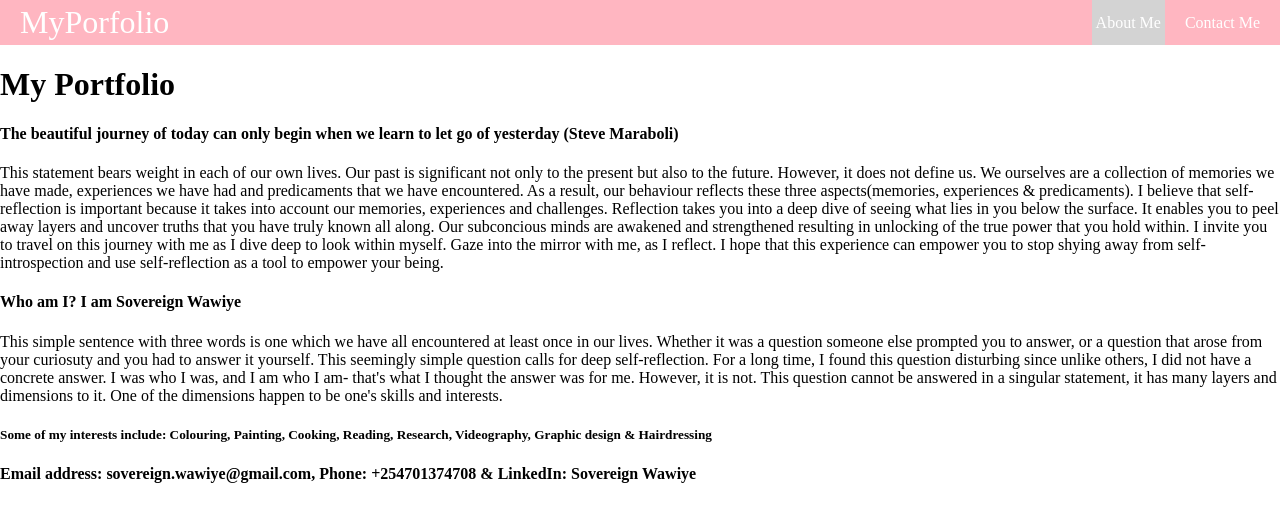
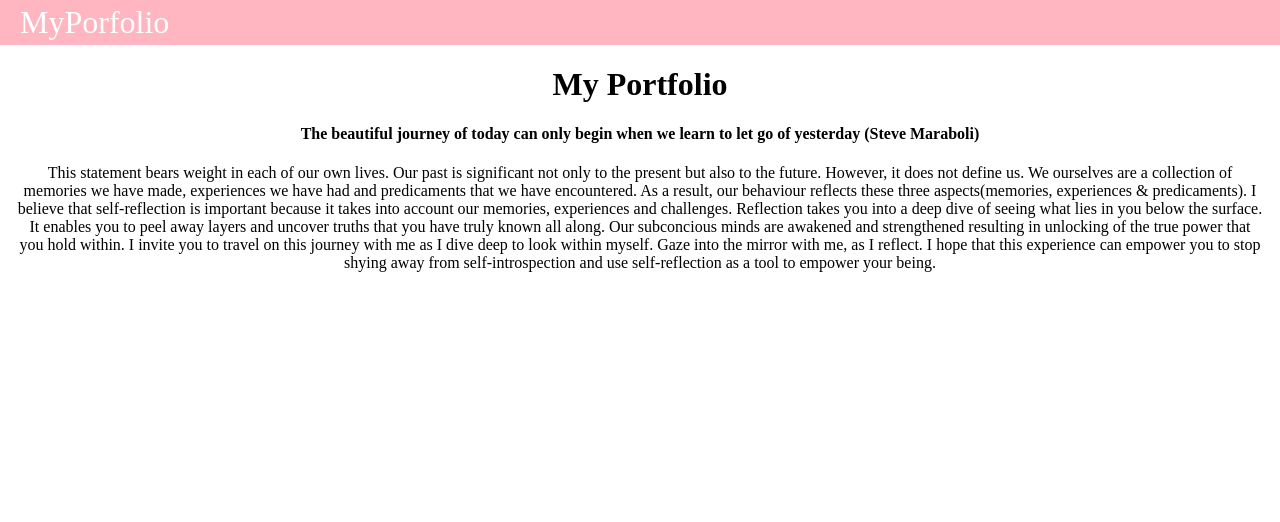
Before and after one commit to swawiye/React-Portfolio, a React (Vite) app: page / in a window 1280 px wide. Shown: the top 522 px of the page. Built offline with nearby package versions, Linux system fonts and the light colour scheme.

Commit message:
navbar styling & functionality

```diff
--- a/package.json
+++ b/package.json
@@ -11,7 +11,8 @@
   },
   "dependencies": {
     "react": "^19.0.0",
-    "react-dom": "^19.0.0"
+    "react-dom": "^19.0.0",
+    "react-router-dom": "^7.5.3"
   },
   "devDependencies": {
     "@eslint/js": "^9.22.0",
--- a/src/App.css
+++ b/src/App.css
@@ -4,6 +4,11 @@
 
 body {
     margin: 0;
+}
+
+.container {
+    margin: 1rem;
+    text-align: center;
 }
 
 .nav {
--- a/src/App.jsx
+++ b/src/App.jsx
@@ -1,33 +1,54 @@
-import Header, {HomeTitle, HomeContent} from './contents/Home';
+import { BrowserRouter as Router, Routes, Route } from 'react-router-dom';
+import HomeContent from './contents/Home';
 //Embedding expressions
-import Question ,{QuestionContent, Interests} from './contents/AboutMe';
+import QuestionContent from './contents/AboutMe';
 //Class based components
 import ReachOut from './contents/ContactMe';
 
 //Rendering children components inside parents, Everything enclosed in the "Parent" wrapper becomes a child
 import Parent from './contents/ContentWrapper';
+
 //Navbar
 import Navbar from './contents/Navbar';
 //Styling
 import "./App.css"
 
 function App() {
+  //let Component
+  //switch (window.location.pathname) {
+  //  case "/":
+  //    Component = HomeContent
+  //    break
+  //  case "/aboutme":
+  //    Component = QuestionContent
+  //    break
+  //  case "/contactme":
+  //    Component = ReachOut
+  //    break
+  //}
   return(
-    <Parent>
-      <Navbar/>
-
-      <Header/>
-      <HomeTitle/>
-      <HomeContent/>
-
-      <Question/>
-      <QuestionContent/>
-      <Interests/>
-
-      <ReachOut email="sovereign.wawiye@gmail.com" phone="+254701374708" linkedin="Sovereign Wawiye"/>
-
-    </Parent>
+    <Router>
+      <Parent>
+        <Navbar/>
+        <div className='container'>
+          <Routes>
+            <Route path="/" element={<HomeContent/>}/>
+            <Route path="/aboutme" element={<QuestionContent/>}/>
+            <Route path="/contactme" element={<ReachOut/>}/>
+          </Routes>
+        </div>
+      </Parent>
+    </Router>
   )
 }
 
 export default App
+//  <Header/>
+//  <HomeTitle/>
+//  <HomeContent/>
+//
+//  <Question/>
+//  <QuestionContent/>
+//  <Interests/>
+//
+//  <ReachOut email="sovereign.wawiye@gmail.com" phone="+254701374708" linkedin="Sovereign Wawiye"/>
--- a/src/contents/AboutMe.jsx
+++ b/src/contents/AboutMe.jsx
@@ -1,12 +1,13 @@
 //Embedding expressions
 const identity = "Sovereign Wawiye";
-const Question = () => {
+export const Question = () => {
     return <h4>Who am I? I am {identity}</h4>
 }
-export default Question; //only returns one default function in a single file
 
-export const QuestionContent = () => {
-    return <p>
+const QuestionContent = () => {
+    return (
+        <div>
+            <p>
         This simple sentence with three words is one which we have all encountered at least once in our lives.
         Whether it was a question someone else prompted you to answer, or a question that arose from your curiosuty
         and you had to answer it yourself. This seemingly simple question calls for deep self-reflection. For a long
@@ -14,11 +15,9 @@ export const QuestionContent = () => {
         and I am who I am- that's what I thought the answer was for me. However, it is not. This question cannot be
         answered in a singular statement, it has many layers and dimensions to it. One of the dimensions happen to be
         one's skills and interests.
-    </p>
+        </p>
+            <h4>Some of my interests include: Colouring, Painting, Cooking, Reading, Research, Videography, Graphic design & Hairdressing</h4>
+        </div>
+    )
 }
-
-export const Interests = () => {
-    return <h5>
-        Some of my interests include: Colouring, Painting, Cooking, Reading, Research, Videography, Graphic design & Hairdressing
-    </h5>
-}
+export default QuestionContent;
--- a/src/contents/ContactMe.jsx
+++ b/src/contents/ContactMe.jsx
@@ -1,9 +1,20 @@
-import React from "react";
+// import React from "react";
+//
+// //Class based components
+// class ReachOut extends React.Component {
+//     render() {
+//         return <h4>Email address: {this.props.email}, Phone: {this.props.phone} & LinkedIn: {this.props.linkedin}</h4>
+//     }
+// }
+// export default ReachOut;
 
-//Class based components
-class ReachOut extends React.Component {
-    render() {
-        return <h4>Email address: {this.props.email}, Phone: {this.props.phone} & LinkedIn: {this.props.linkedin}</h4>
-    }
+const ReachOut = () => {
+    return (
+        <div>
+            <h3>Phone: +254701374708</h3>
+            <h3>Email address: sovereign.wawiye@gmail.com</h3>
+            <h3>LinkedIn: Sovereign Wawiye</h3>
+        </div>
+    )
 }
 export default ReachOut;
--- a/src/contents/Home.jsx
+++ b/src/contents/Home.jsx
@@ -1,10 +1,9 @@
-export const HomeTitle = () => {
-    return <h4>
-        The beautiful journey of today can only begin when we learn to let go of yesterday (Steve Maraboli)
-    </h4>
-}
-export const HomeContent = () => {
-    return <p>
+const HomeContent = () => {
+    return (
+    <div>
+        <h1>My Portfolio</h1>
+        <h4>The beautiful journey of today can only begin when we learn to let go of yesterday (Steve Maraboli)</h4>
+        <p>
         This statement bears weight in each of our own lives. Our past is significant not only to the present
         but also to the future. However, it does not define us. We ourselves are a collection of memories we
         have made, experiences we have had and predicaments that we have encountered. As a result, our behaviour
@@ -16,11 +15,9 @@ export const HomeContent = () => {
         with me as I dive deep to look within myself. Gaze into the mirror with me, as I reflect. I hope that
         this experience can empower you to stop shying away from self-introspection and use self-reflection as
         a tool to empower your being.
-    </p>
+        </p>
+    </div>
+    )
 }
 
-const Header = () => {
-    return <h1>My Portfolio</h1>
-}
-
-export default Header;
+export default HomeContent;
--- a/src/contents/Navbar.jsx
+++ b/src/contents/Navbar.jsx
@@ -2,9 +2,16 @@ function Navbar() {
     return <nav className="nav">
         <a href="/" className="site-title">MyPorfolio</a>
         <ul>
-            <li className="active"><a href="/AboutMe">About Me</a></li>
-            <li><a href="/ContactMe">Contact Me</a></li>
+            <CustomLink href="/AboutMe">About Me</CustomLink>
+            <CustomLink href="/ContactMe">Contact Me</CustomLink>
         </ul>
     </nav>
 }
 export default  Navbar;
+
+function CustomLink(href, children, ...props) {
+    const path = window.location.pathname
+    return(
+        <li className={path === href ? "active" : ""}><a href={href} {...props}>{children}</a></li>
+    )
+}
```
Also changed, not shown: 1 other file (tests, documents, lock files or other folders).
